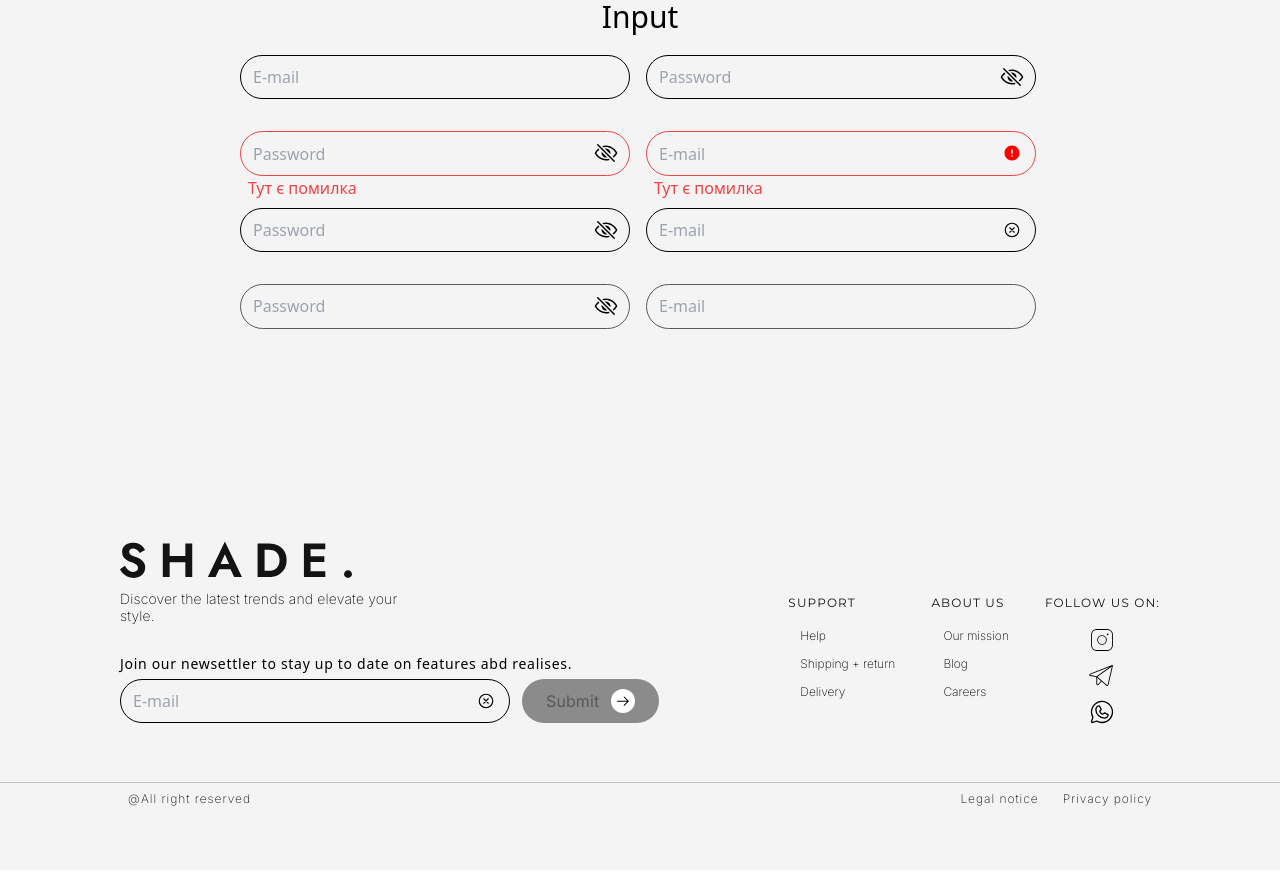
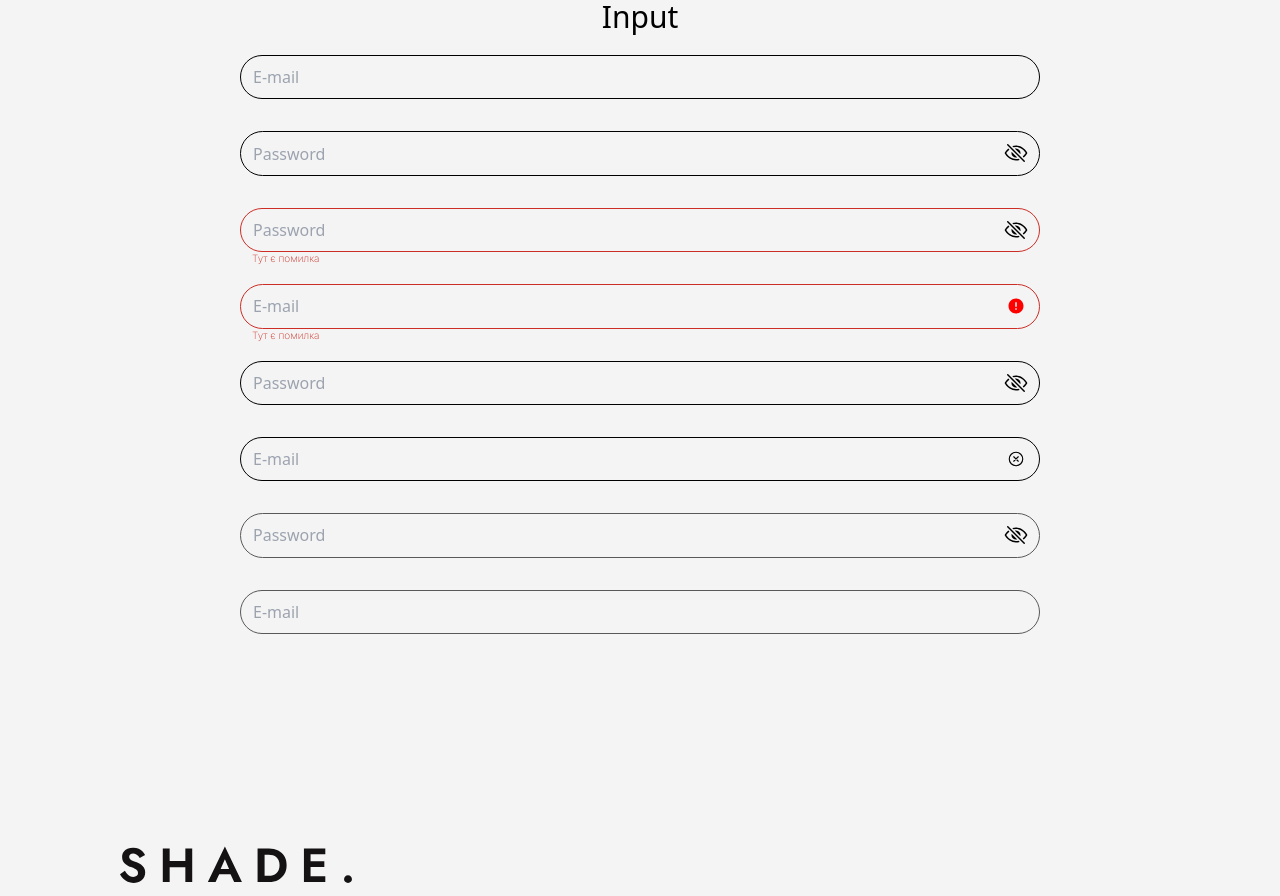
Before and after one commit to DianaKravchuk/Store, a React (Vite) app in the folder frontend/: page /ui-kit in a window 1280 px wide. Shown: the part 1400-2296 px from the top of the page. Before the commit the page ends 2270 px from the top, so only its background shows below. Built offline with nearby package versions, Linux system fonts and the light colour scheme.

Commit message:
fix: correct styles in Input component

```diff
--- a/frontend/src/Ui/Input/Input.tsx
+++ b/frontend/src/Ui/Input/Input.tsx
@@ -22,17 +22,19 @@ const Input = forwardRef<HTMLInputElement, InputProps>(
     const isShowError = errorMessage && rest.type !== "password";
 
     const inputClassName = classNames(
-      "w-[390px] rounded-3xl px-3 py-[9.2px] text-black text-[16px] leading-[24px] font-extralight bg-transparent outline-1 outline-transparent outline border border-black divide-x-[1px] transition-all duration-300",
-      "disabled:border-[#59595a] disabled:text-[#59595a]",
-      "focus:border-[#474744] focus:outline-[#474744]",
+      "w-full rounded-3xl px-3 py-[9.2px] text-black-000 text-base font-extralight bg-transparent outline-1 outline-transparent outline border border-black-000 divide-x-[1px] transition-all duration-300",
+      "disabled:border-grey-002 disabled:text-grey-002",
       {
-        ["outline-red-500 border-red-500 focus:outline-red-500 focus:border-red-500"]:
+        ["outline-red-error border-red-error focus:outline-red-error focus:border-red-error"]:
           errorMessage,
+        "focus:border-dark-grey-hovered focus:outline-dark-grey-hovered":
+          !errorMessage,
       },
     );
+
     return (
-      <div className="flex flex-col relative">
-        <div className="relative">
+      <div className="flex flex-col relative w-full">
+        <div className="relative w-full">
           <input
             {...rest}
             ref={ref}
@@ -72,7 +74,7 @@ const Input = forwardRef<HTMLInputElement, InputProps>(
           )}
         </div>
         {!!errorMessage && (
-          <span className="absolute -bottom-6 left-2 text-red-500">
+          <span className="absolute -bottom-3 left-3 font-inter text-red-error leading-3 text-[10px] font-extralight">
             {errorMessage}
           </span>
         )}
```
